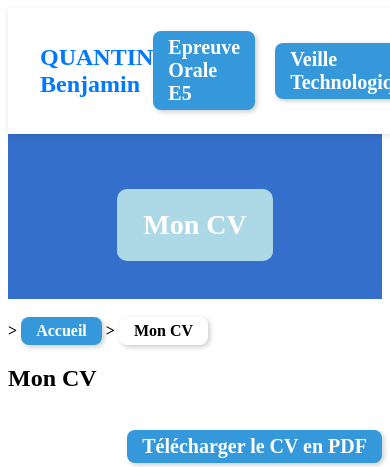
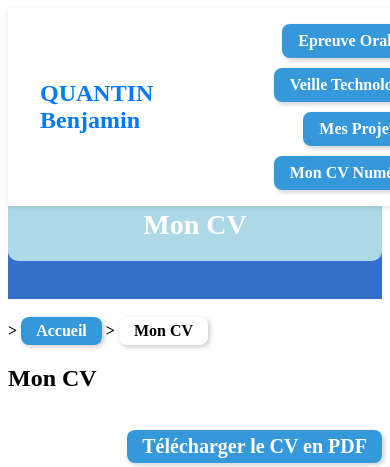
Before and after one commit to Benjamin-666/portfolio, a PHP site: page /cv.html in a window 390 px wide. Shown: the top 467 px of the page. Run offline with PHP 8.4, Linux system fonts and the light colour scheme.

Commit message:
Update Portfolio.css

```diff
--- a/Portfolio.css
+++ b/Portfolio.css
@@ -24,6 +24,8 @@ nav {
       width: 97%;
       z-index: 999;
       box-shadow: 0 2px 6px rgba(0,0,0,0.1);
+      flex-wrap: wrap;  /* 👉 MODIF : permet aux éléments de passer à la ligne sur mobile */
+      width: 100%;      /* 👉 MODIF : remplace 97% pour éviter les débordements */
 }
 
 nav h2 {
@@ -402,12 +404,13 @@ nav ol {
 /* Responsive mobile */
 @media (max-width: 768px) {
     #cv .texte {
-        grid-template-columns: 1fr; /* 1 colonne */
+        grid-template-columns: 1fr !important;   /* 👉 MODIF : force une seule colonne */
     }
 }
 
 h1 {
-      width: 31%;                  /* largeur (ici 60% de la page, modifiable) */
+      max-width: 90%;      /* 👉 MODIF : largeur adaptée automatiquement */
+      width: auto;         /* 👉 MODIF : laisse le navigateur adapter */
       margin: 20px auto;            /* centre horizontalement */
       background-color: lightblue;  /* couleur de fond */
       text-align: center;           /* centre le texte à l'intérieur */
@@ -418,7 +421,8 @@ h1 {
     }
 
 h3 {
-      width: 31%;                  /* largeur (ici 60% de la page, modifiable) */
+      max-width: 90%;      /* 👉 MODIF : largeur adaptée automatiquement */
+      width: auto;         /* 👉 MODIF : laisse le navigateur adapter */
       margin: 20px auto;            /* centre horizontalement */
       background-color: lightblue;  /* couleur de fond */
       text-align: center;           /* centre le texte à l'intérieur */
@@ -540,3 +544,26 @@ footer {
     text-align: left;
     padding: 10px;
 }
+
+@media (max-width: 768px) {
+    #presentation {
+        flex-direction: column;   /* 👉 MODIF : passe l’image au-dessus du texte */
+        text-align: center;       /* 👉 MODIF : centre le texte */
+    }
+
+    #presentation img {
+        margin: 0 auto;           /* 👉 MODIF : centre l’image */
+    }
+
+      .nav-right ol {
+        flex-direction: column;  /* 👉 MODIF : boutons empilés verticalement */
+        gap: 10px;               /* 👉 MODIF */
+    }
+
+    .btn-CV {
+        font-size: 16px;         /* 👉 MODIF : taille réduite */
+        width: 100%;             /* 👉 MODIF : prend toute la largeur */
+        text-align: center;      /* 👉 MODIF */
+        padding: 8px;            /* 👉 MODIF */
+    }
+}
```
